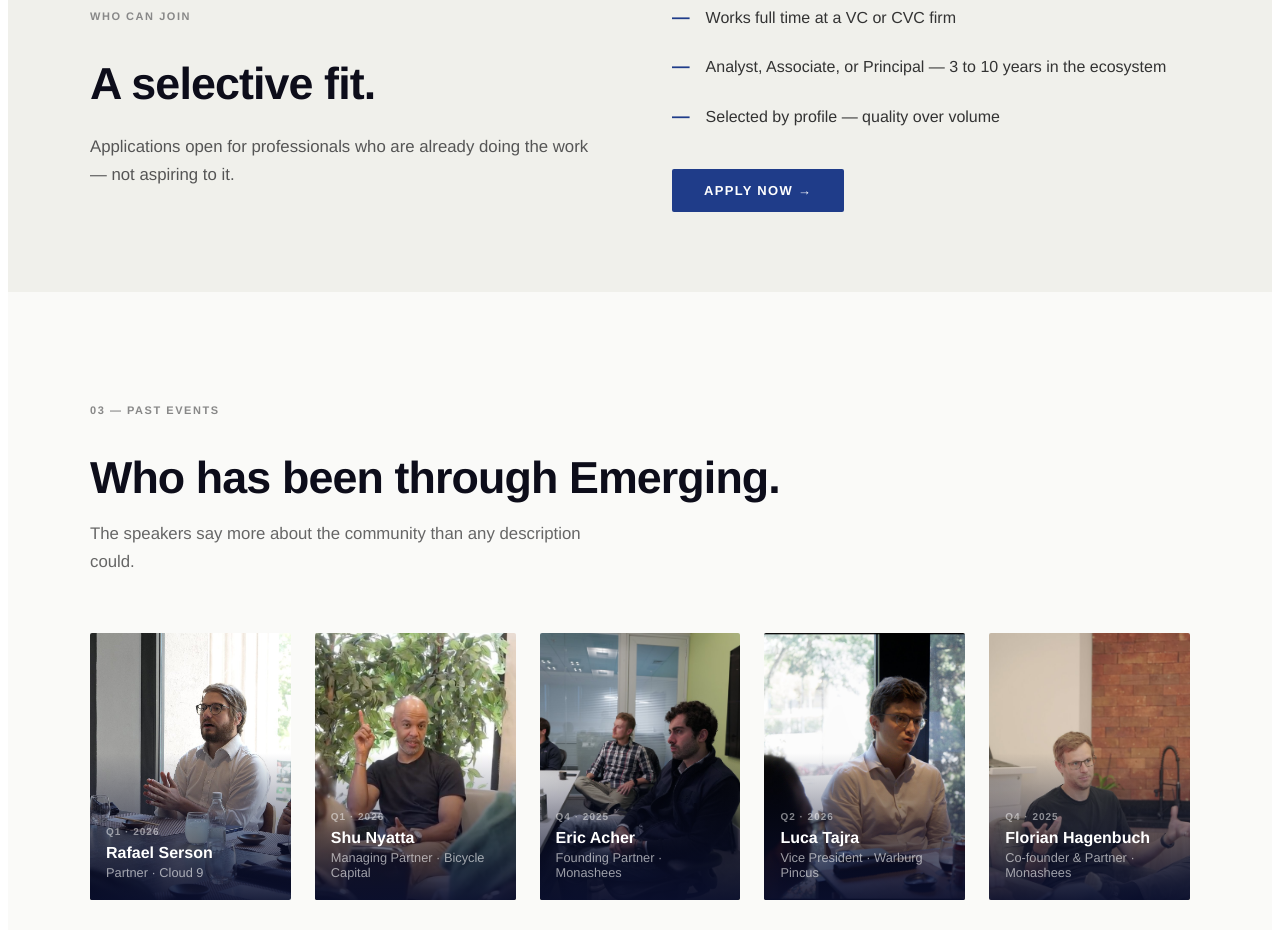
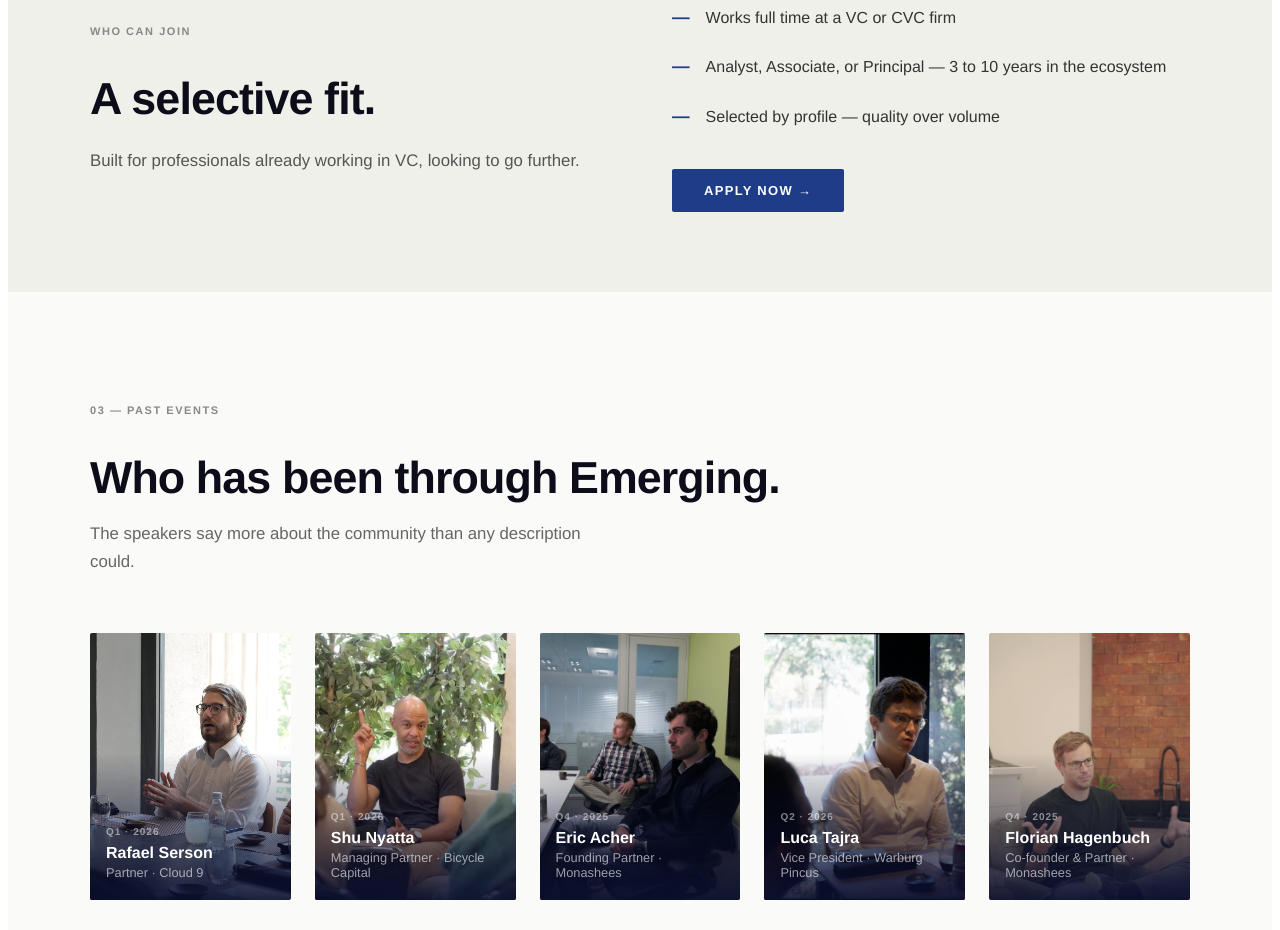
Before and after one commit to comunidadeEVCF-ai/emerging-vc-fellows-site, a React (Vite) app: page /community in a window 1280 px wide. Shown: the part 1800-2730 px from the top of the page. Built offline with nearby package versions, Linux system fonts and the light colour scheme.

Commit message:
Reword "Who can join" copy to target working professionals, not aspirants

```diff
--- a/src/pages/Index.jsx
+++ b/src/pages/Index.jsx
@@ -89,7 +89,7 @@ export default function Index() {
           <div>
             <div style={{ fontSize: 11, letterSpacing: "0.14em", color: "#888", textTransform: "uppercase", marginBottom: "1.5rem", fontWeight: 600 }}>Who can join</div>
             <h2 style={{ fontSize: "clamp(1.8rem, 3.5vw, 2.8rem)", fontWeight: 800, letterSpacing: "-0.02em", lineHeight: 1.1, marginBottom: "1.5rem" }}>A selective fit.</h2>
-            <p style={{ fontSize: "1.05rem", color: "#555", lineHeight: 1.7 }}>Applications open for professionals who are already doing the work — not aspiring to it.</p>
+            <p style={{ fontSize: "1.05rem", color: "#555", lineHeight: 1.7 }}>Built for professionals already working in VC, looking to go further.</p>
           </div>
           <div style={{ display: "flex", flexDirection: "column", gap: "1.5rem" }}>
             {["Works full time at a VC or CVC firm", "Analyst, Associate, or Principal — 3 to 10 years in the ecosystem", "Selected by profile — quality over volume"].map((item) => (
--- a/src/pages/community/index.jsx
+++ b/src/pages/community/index.jsx
@@ -252,7 +252,7 @@ export default function Index() {
               A selective fit.
             </h2>
             <p style={{ fontSize: "1.05rem", color: "#555", lineHeight: 1.7 }}>
-              Applications open for professionals who are already doing the work — not aspiring to it.
+              Built for professionals already working in VC, looking to go further.
             </p>
           </div>
           <div style={{ display: "flex", flexDirection: "column", gap: "1.5rem" }}>
```
